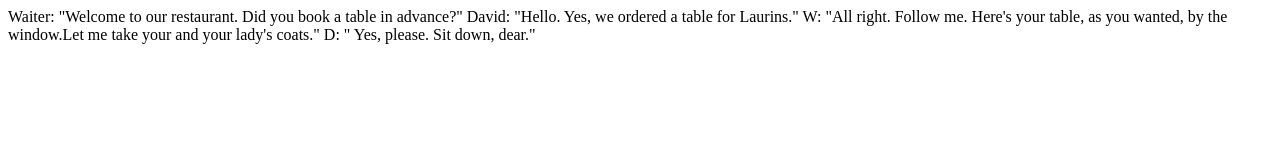
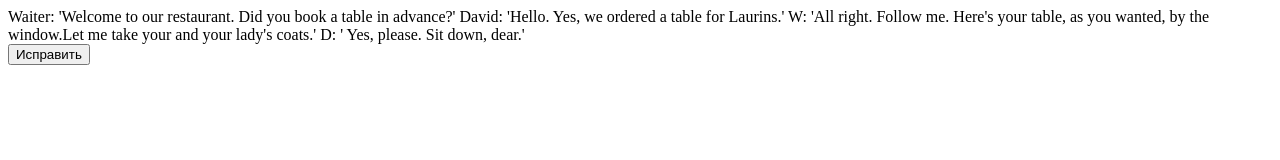
Before and after one commit to letarist/JS-vol2, a plain HTML site: page pw3/task2-3/task_1-2/task_1.html in a window 1280 px wide. Drawn offline with Linux system fonts and the light colour scheme.

Commit message:
fix 1-2 task

```diff
--- a/pw3/task2-3/task_1-2/task_1.html
+++ b/pw3/task2-3/task_1-2/task_1.html
@@ -9,6 +9,12 @@
 </head>
 
 <body>
+    <div id="text">Waiter: 'Welcome to our restaurant. Did you book a table in advance?' David: 'Hello. Yes, we
+        ordered a table for
+        Laurins.' W: 'All right. Follow me. Here's your table, as you wanted, by the window.Let me take your and your
+        lady's
+        coats.' D: ' Yes, please. Sit down, dear.'</div>
+    <button id="but">Исправить</button>
     <script src="task_1.js"></script>
 </body>
 
--- a/pw3/task2-3/task_1-2/task_1.js
+++ b/pw3/task2-3/task_1-2/task_1.js
@@ -1,3 +1,5 @@
-let promRes = "Waiter: 'Welcome to our restaurant. Did you book a table in advance?' David: 'Hello. Yes, we ordered a table for Laurins.' W: 'All right. Follow me. Here's your table, as you wanted, by the window.Let me take your and your lady's coats.' D: ' Yes, please. Sit down, dear.'".replace(/'/g, '"')
-let result = promRes.replace(/\b"\b/g, "'");
-document.write(result);
+let fix = document.getElementById('text')
+let but = document.getElementById('but').addEventListener('click', () => {
+    // fix.textContent = fix.textContent.replace(/'/g, '"')
+    fix.textContent = fix.textContent.replace(/\B'|'\B/g, '"')
+})
```
